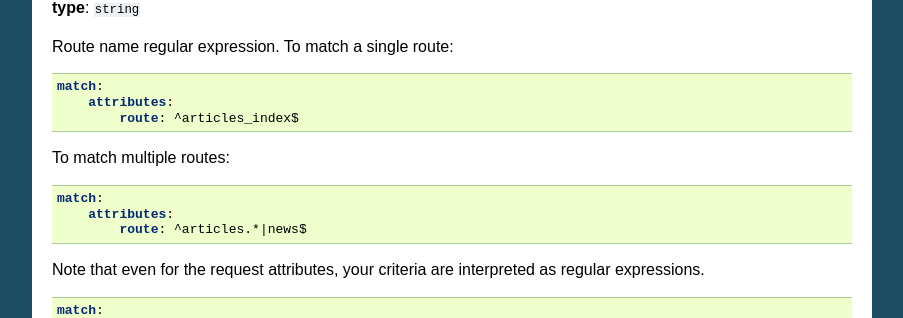
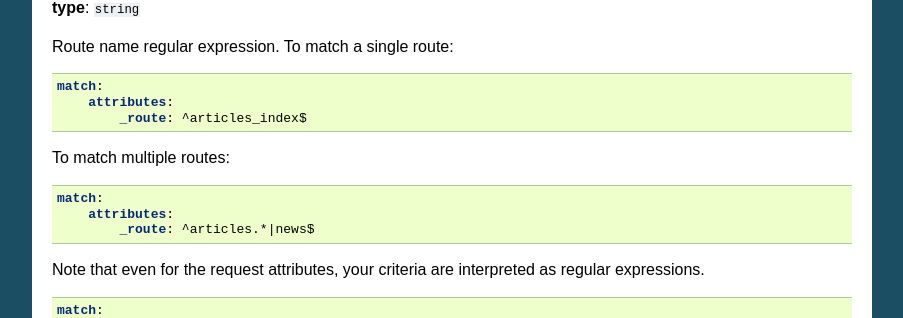
Before and after one commit to FriendsOfSymfony/FOSHttpCacheBundle, a Sphinx documentation site: the page built from Resources/doc/reference/configuration/match.rst, in a window 1280 px wide and 900 px high, scrolled down 1447 px. Shown: the part 149-467 px from the top of the window, without its empty margins (198-1101 px from the left). Built offline with Sphinx 7.4.7, drawn with Linux system fonts in a browser that asks for light colours.

```diff
--- a/Resources/doc/reference/configuration/match.rst
+++ b/Resources/doc/reference/configuration/match.rst
@@ -103,7 +103,7 @@ Route name regular expression. To match a single route:
 
     match:
         attributes:
-            route: ^articles_index$
+            _route: ^articles_index$
 
 To match multiple routes:
 
@@ -111,7 +111,7 @@ To match multiple routes:
 
     match:
         attributes:
-            route: ^articles.*|news$
+            _route: ^articles.*|news$
 
 Note that even for the request attributes, your criteria are interpreted as
 regular expressions.
```
